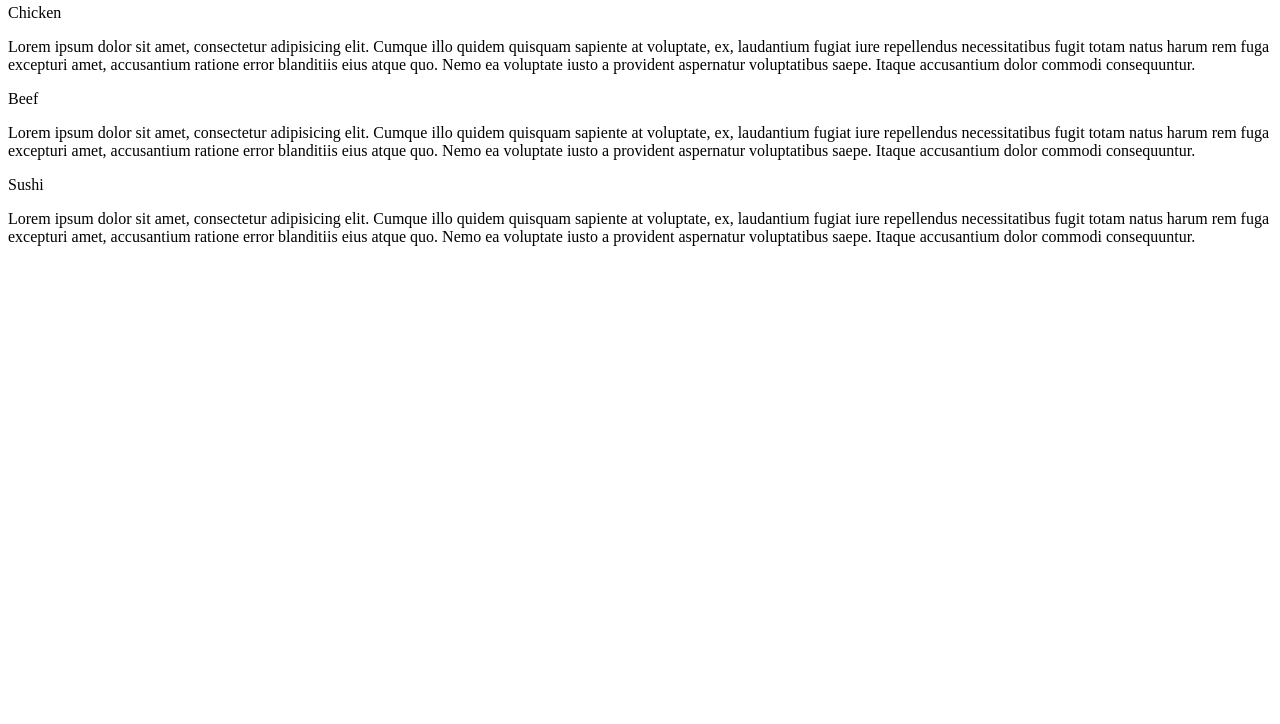
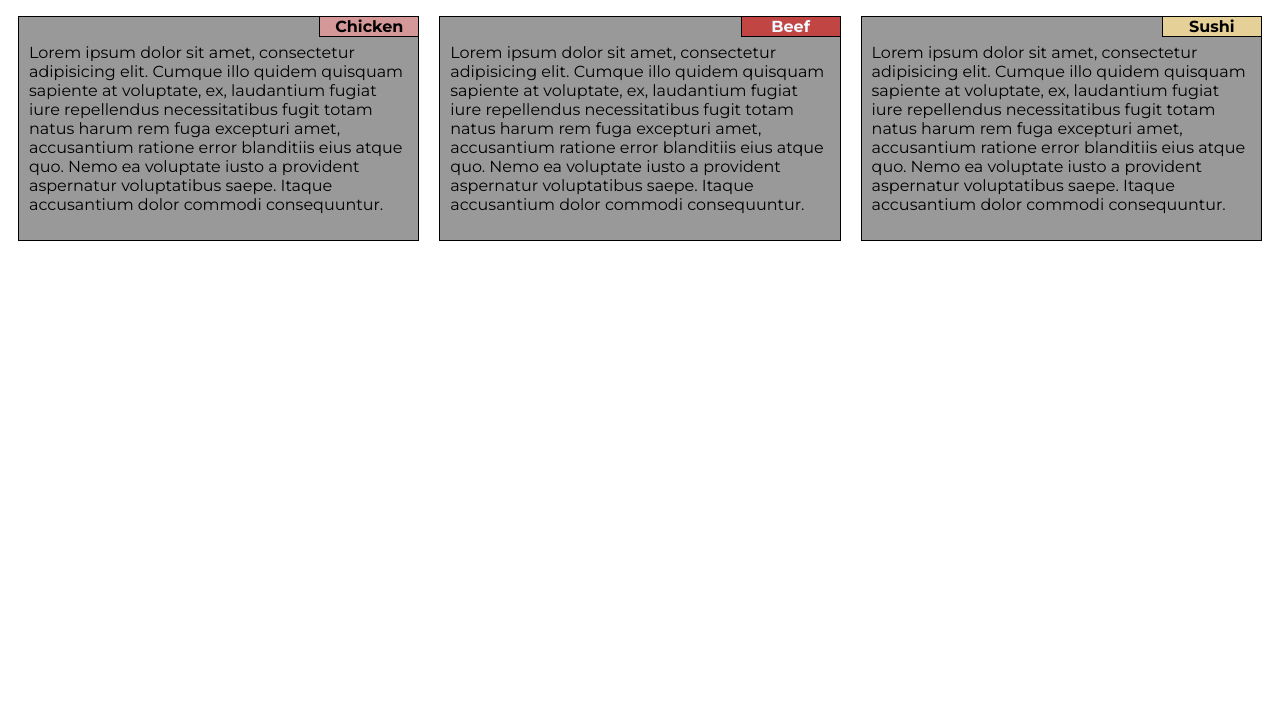
Before and after one commit to nmagrawal/HTML-CSS-Javascript-for-Web-Developers, a plain HTML site: page module2-solution/index.html in a window 1280 px wide. Shown: the part 76-800 px from the top of the page. Drawn offline with Linux system fonts and the light colour scheme; the site is published under a folder, as on GitHub Pages, so addresses that start at the root find nothing.

Commit message:
Module 2 Assignment1.1

```diff
--- a/module2-solution/index.html
+++ b/module2-solution/index.html
@@ -4,7 +4,7 @@
     <meta charset="UTF-8">
     <meta http-equiv="X-UA-Compatible" content="IE=edge">
     <meta name="viewport" content="width=device-width, initial-scale=1.0">
-    <link rel="stylesheet" href="/module2-solution/css/styles.css">
+    <link rel="stylesheet" href="css/styles.css">
     <title>Nik's Project</title>
 </head>
 <body>
```
